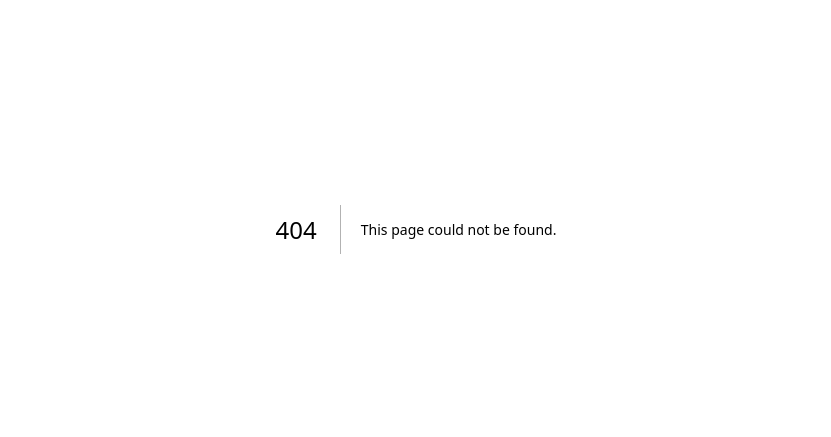
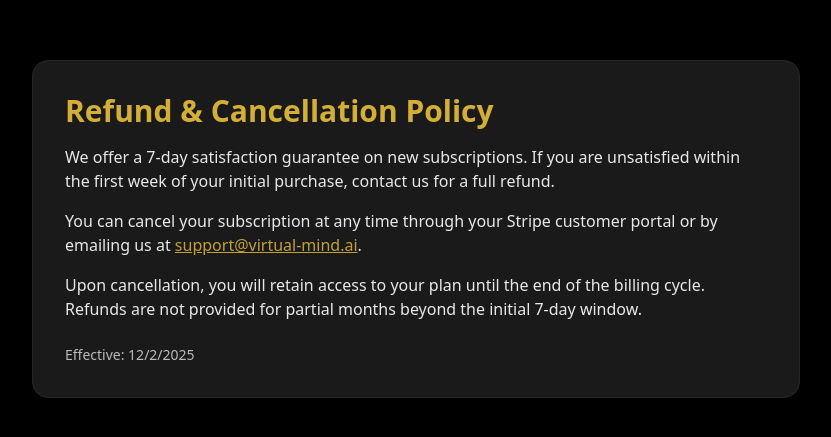
Before and after one commit to jbrady1985/virtual-mind, a Next.js app: page /refund in a window 1280 px wide. Before the commit this address had no page. Shown: the part 171-608 px from the top of the page, without its empty margins (224-1055 px from the left). Built offline with nearby package versions, Linux system fonts and the light colour scheme.

Commit message:
Create refund.js

```diff
--- /dev/null
+++ b/pages/refund.js
@@ -0,0 +1,19 @@
+export default function Refund() {
+  return (
+    <main className="min-h-screen flex items-center justify-center px-6">
+      <div className="bg-panel border border-neutral-800 shadow-card rounded-2xl max-w-3xl w-full p-8">
+        <h1 className="text-3xl font-extrabold text-gold mb-4">Refund & Cancellation Policy</h1>
+        <p className="opacity-90 mb-4">
+          We offer a 7-day satisfaction guarantee on new subscriptions. If you are unsatisfied within the first week of your initial purchase, contact us for a full refund.
+        </p>
+        <p className="opacity-90 mb-4">
+          You can cancel your subscription at any time through your Stripe customer portal or by emailing us at <a href="mailto:support@virtual-mind.ai" className="text-gold underline">support@virtual-mind.ai</a>.
+        </p>
+        <p className="opacity-90 mb-4">
+          Upon cancellation, you will retain access to your plan until the end of the billing cycle. Refunds are not provided for partial months beyond the initial 7-day window.
+        </p>
+        <p className="opacity-70 text-sm mt-6">Effective: {new Date().toLocaleDateString()}</p>
+      </div>
+    </main>
+  );
+}
```
